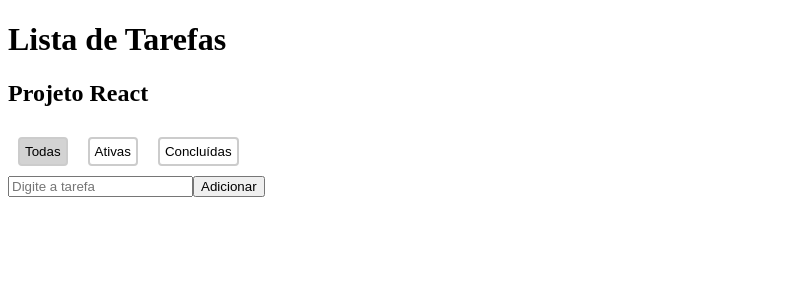
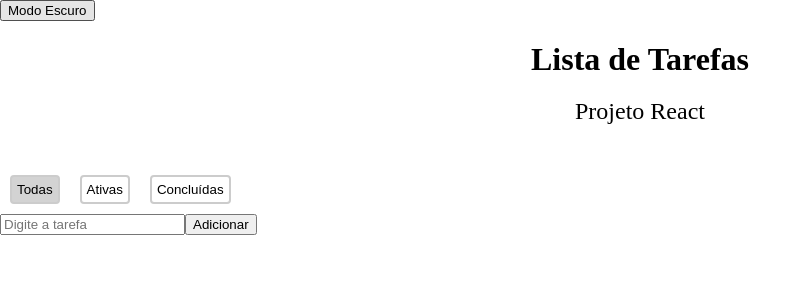
Before and after one commit to kayofabio/lista-tarefas, a React (Vite) app: page / in a window 1280 px wide. Shown: the top 300 px of the page, without its empty margins (0-811 px from the left). Built offline with nearby package versions, Linux system fonts and the light colour scheme.

Commit message:
Tema escuro criado

```diff
--- a/package.json
+++ b/package.json
@@ -11,7 +11,8 @@
   },
   "dependencies": {
     "react": "^19.2.6",
-    "react-dom": "^19.2.6"
+    "react-dom": "^19.2.6",
+    "styled-components": "^6.4.2"
   },
   "devDependencies": {
     "@eslint/js": "^10.0.1",
--- a/src/App.jsx
+++ b/src/App.jsx
@@ -2,10 +2,16 @@ import Header from "./components/Header";
 import FormularioTarefa from "./components/FormularioTarefa";
 import TarefaItem from "./components/TarefaItem";
 import Filtros from "./components/Filtros";
+import { ThemeProvider } from "styled-components";
+import GlobalStyle from "./styles/GlobalStyle";
+import { lightTheme, darkTheme } from "./styles/themes";
 import { useState } from "react";
+
 import "./styles/App.css";
 
 function App() {
+
+  const [temaEscuro, setTemaEscuro] = useState(false);
 
   const [tarefas, setTarefas] = useState([]);
 
@@ -37,7 +43,13 @@ function App() {
   }
 
   return (
-    <>
+    <ThemeProvider theme={temaEscuro ? darkTheme : lightTheme}>
+      <GlobalStyle />
+
+      <button onClick={() => setTemaEscuro((valorAtual) => !valorAtual)}>
+        {temaEscuro ? "Modo Claro" : "Modo Escuro"}
+      </button>
+
       <Header titulo="Lista de Tarefas" subtitulo="Projeto React" />
 
       <Filtros filtro={filtro} setFiltro={setFiltro} />
@@ -54,7 +66,7 @@ function App() {
           />
         ))}
       </ul>
-    </>
+    </ThemeProvider>
   );
 }
 
--- a/src/components/Header.jsx
+++ b/src/components/Header.jsx
@@ -1,9 +1,12 @@
+import styled from "styled-components";
+import { HeaderContainer, Titulo, Subtitulo } from "../styles/components/Header.styles";
+
 function Header({titulo, subtitulo}) {
   return (
-    <header>
-      <h1>{titulo}</h1>
-      <h2>{subtitulo}</h2>
-    </header>
+    <HeaderContainer>
+      <Titulo>{titulo}</Titulo>
+      <Subtitulo>{subtitulo}</Subtitulo>
+    </HeaderContainer>
   );
 }
 
--- /dev/null
+++ b/src/styles/GlobalStyle.js
@@ -0,0 +1,15 @@
+import { createGlobalStyle } from "styled-components";
+
+const GlobalStyle = createGlobalStyle`
+  body {
+    margin: 0;
+    padding: 0;
+
+    background-color: ${({ theme }) => theme.background};
+    color: ${({ theme }) => theme.text};
+
+    transition: all 0.3s ease;
+  }
+`;
+
+export default GlobalStyle;
--- /dev/null
+++ b/src/styles/components/Header.styles.js
@@ -0,0 +1,14 @@
+import styled from "styled-components";
+
+export const HeaderContainer = styled.header`
+  text-align: center;
+  padding: 20px;
+`;
+
+export const Titulo = styled.h1`
+  margin: 0;
+`;
+
+export const Subtitulo = styled.h2`
+  font-weight: normal;
+`;
--- /dev/null
+++ b/src/styles/themes.js
@@ -0,0 +1,11 @@
+export const lightTheme = {
+  background: "#ffffff",
+  text: "#000000",
+  primary: "#e5e5e5"
+};
+
+export const darkTheme = {
+  background: "#1e1e1e",
+  text: "#ffffff",
+  primary: "#333333"
+};
```
Also changed, not shown: 1 other file (tests, documents, lock files or other folders).
